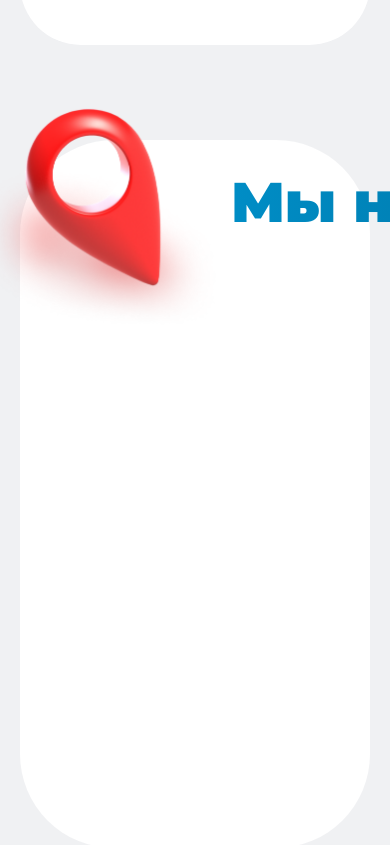
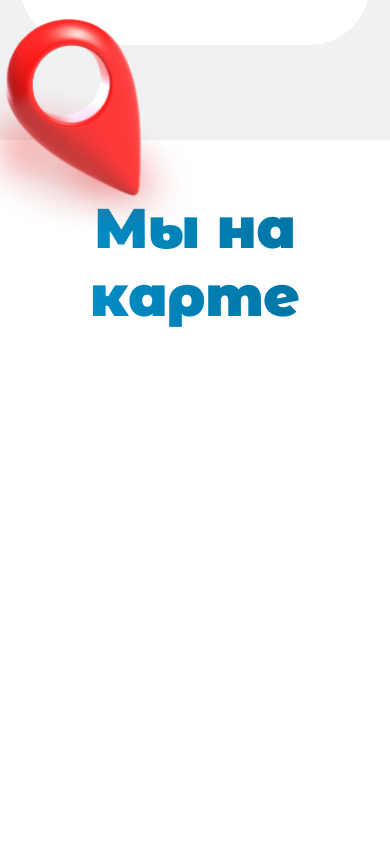
Before and after one commit to Shukhratovich-a/Sano, a React (Create React App) app: page / in a window 390 px wide. Shown: the part 7479-8324 px from the top of the page. Built offline with nearby package versions, Linux system fonts and the light colour scheme.

Commit message:
Edit styles

```diff
--- a/src/Components/Contact/Contact.jsx
+++ b/src/Components/Contact/Contact.jsx
@@ -3,14 +3,14 @@ import styles from "./Contact.module.scss";
 
 const Contact = () => {
   return (
-    <section className={`${styles.contact}`} id={"contact"}>
+    <section className={`${styles.contact}`}>
       <Container className={`${styles.container}`}>
-        <div className={styles.contact__box}>
-          <div className={styles.contact__left}>
-            <p className={styles.contact__heading}>Мы на карте</p>
+        <div className={`${styles.contact__box}`}>
+          <div className={`${styles.contact__left}`} id={"maps"}>
+            <p className={`${styles.contact__heading}`}>Мы на карте</p>
 
             <iframe
-              className={styles.contact_map}
+              className={`${styles.contact__map}`}
               src="https://yandex.uz/map-widget/v1/-/CCUVBYVd9B"
               width="665"
               height="487"
@@ -18,23 +18,23 @@ const Contact = () => {
             ></iframe>
           </div>
 
-          <div className={styles.contact__right}>
-            <p className={styles.contact__heading}>Связаться с нами</p>
+          <div className={`${styles.contact__right}`} id={"contact"}>
+            <p className={`${styles.contact__heading}`}>Связаться с нами</p>
 
-            <form className={styles.contact__form}>
-              <div className={styles.contact__inputs__box}>
-                <input placeholder="Имя" className={styles.contact__input} type="text" />
-                <input placeholder="Фамилия" className={styles.contact__input} type="text" />
-                <input placeholder="E-mail" className={styles.contact__input} type="mail" />
-                <input placeholder="Телефон" className={styles.contact__input} type="number" />
+            <form className={`${styles.contact__form}`}>
+              <div className={`${styles.contact__inputs__box}`}>
+                <input placeholder="Имя" className={`${styles.contact__input}`} type="text" />
+                <input placeholder="Фамилия" className={`${styles.contact__input}`} type="text" />
+                <input placeholder="E-mail" className={`${styles.contact__input}`} type="mail" />
+                <input placeholder="Телефон" className={`${styles.contact__input}`} type="number" />
                 <input
                   placeholder="Наименование организации"
-                  className={styles.contact__input}
+                  className={`${styles.contact__input}`}
                   type="text"
                 />
                 <textarea
                   placeholder="Ваше сообщение"
-                  className={styles.contact__input}
+                  className={`${styles.contact__input}`}
                   name=""
                   id=""
                   cols="30"
@@ -42,7 +42,7 @@ const Contact = () => {
                 ></textarea>
               </div>
 
-              <button className={styles.contact__btn} type="submit">
+              <button className={`${styles.contact__btn}`} type="submit">
                 Отправить
               </button>
             </form>
--- a/src/Components/Contact/Contact.module.scss
+++ b/src/Components/Contact/Contact.module.scss
@@ -26,7 +26,7 @@
   justify-content: space-between;
   align-items: flex-start;
   padding: 28px 132px 40px 75px;
-  background: $white;
+  background-color: $white;
   border-radius: 94px;
 
   &::before {
@@ -44,11 +44,16 @@
   }
 }
 
+.contact__left {
+  margin-right: 30px;
+}
+
 .contact__heading {
   margin: 0 auto;
   margin-top: 0;
   margin-bottom: 16px;
   text-align: center;
+  font-family: "MontserratAlternates";
   font-style: normal;
   font-weight: 900;
   font-size: 56px;
@@ -59,7 +64,7 @@
   background-clip: text;
 }
 
-.contact_map {
+.contact__map {
   border-radius: 51px;
   border: none;
   filter: drop-shadow(-34px 53px 68px rgba($color: $black, $alpha: 0.13));
@@ -123,3 +128,162 @@
   border-radius: 48px;
   border: none;
 }
+
+@media only screen and (max-width: 1550px) {
+  .contact__box {
+    padding: 25px 50px;
+  }
+}
+
+@media only screen and (max-width: 1440px) {
+  .contact__map {
+    width: 600px;
+  }
+}
+
+@media only screen and (max-width: 1340px) {
+  .contact__map {
+    width: 550px;
+  }
+}
+
+@media only screen and (max-width: 1280px) {
+  .contact__map {
+    width: 500px;
+  }
+}
+
+@media only screen and (max-width: 1220px) {
+  .contact__box {
+    flex-direction: column;
+    align-items: center;
+    gap: 30px;
+  }
+
+  .contact__left {
+    margin: 0;
+  }
+}
+
+@media only screen and (max-width: 900px) {
+  .contact {
+    padding-bottom: 0;
+  }
+
+  .container {
+    padding: 0;
+  }
+
+  .contact__box {
+    border-radius: unset;
+    padding: 20px;
+    padding-top: 54px;
+    padding-bottom: 40px;
+  }
+
+  .contact__left {
+    width: 100%;
+
+    .contact__heading {
+      margin-bottom: 54px;
+    }
+  }
+
+  .contact__map {
+    width: 100%;
+  }
+}
+
+@media only screen and (max-width: 700px) {
+  .container {
+    padding: 0;
+  }
+
+  .contact__box {
+    gap: 44px;
+    padding-left: 0;
+    padding-right: 0;
+
+    &::before {
+      top: -150px;
+      left: -50px;
+    }
+  }
+
+  .contact__map {
+    height: 695px;
+    border-radius: unset;
+    filter: unset;
+  }
+
+  .contact__right {
+    padding: 0 30px;
+
+    .contact__heading {
+      margin-bottom: 30px;
+      font-size: 40px;
+      line-height: 49px;
+    }
+  }
+
+  .contact__inputs__box {
+    grid-template-columns: unset;
+    gap: 20px;
+  }
+
+  .contact__input {
+    &:nth-child(5) {
+      grid-column-start: unset;
+      grid-column-end: unset;
+    }
+
+    &:nth-child(6) {
+      padding: 25px 30px;
+      grid-column-start: unset;
+      grid-column-end: unset;
+      border-radius: 26px;
+    }
+  }
+
+  .contact__btn {
+    width: 100%;
+    margin-top: 33px;
+  }
+}
+
+@media only screen and (max-width: 610px) {
+  .container {
+    padding: 0;
+  }
+
+  .contact__left {
+    width: 100%;
+  }
+
+  .contact__map {
+    width: 100%;
+    border-radius: unset;
+  }
+
+  .contact__right {
+    padding: 0 30px;
+  }
+
+  .contact__inputs__box {
+    grid-template-columns: unset;
+  }
+
+  .contact__input {
+    &:nth-child(5) {
+      grid-column-start: unset;
+      grid-column-end: unset;
+    }
+
+    &:nth-child(6) {
+      padding: 25px 30px;
+      grid-column-start: unset;
+      grid-column-end: unset;
+      border-radius: 26px;
+    }
+  }
+}
--- a/src/Components/Hero/Hero.jsx
+++ b/src/Components/Hero/Hero.jsx
@@ -44,15 +44,25 @@ const Hero = () => {
 
             <strong className={`${styles.hero__subheading}`}>Привет, мы команда “SANO”</strong>
 
-            <p className={`${styles.hero__description}`}>Мы предоставляем услуги SMM и дазйна для вашего бизнеса.</p>
+            <p className={`${styles.hero__description}`}>
+              Мы предоставляем услуги SMM и дазйна для вашего бизнеса.
+            </p>
 
-            <Link className={`${styles.hero__link}`} to={"contact"}>
+            <Link className={`${styles.hero__link}`} to={"contact"} offset={-200}>
               <span>Свяжись</span>
               <Arrow />
             </Link>
           </div>
 
-          {width > 1140 && <img className={`${styles.hero__image}`} src={HeroImage} alt="" width={800} height={656} />}
+          {width > 1140 && (
+            <img
+              className={`${styles.hero__image}`}
+              src={HeroImage}
+              alt=""
+              width={800}
+              height={656}
+            />
+          )}
         </div>
 
         {/* <span className={`${styles.hero__circle}`}></span> */}
--- a/src/Components/Menu/Menu.jsx
+++ b/src/Components/Menu/Menu.jsx
@@ -36,7 +36,12 @@ const Menu = () => {
 
         <ul className={`${styles.menu__list}`}>
           <li className={`${styles.menu__item}`} onClick={() => setIsOpen(false)}>
-            <Link className={`${styles.menu__link}`} to={"hero"} offset={-155} onClick={() => setIsOpen(false)}>
+            <Link
+              className={`${styles.menu__link}`}
+              to={"hero"}
+              offset={-155}
+              onClick={() => setIsOpen(false)}
+            >
               Главная
             </Link>
           </li>
@@ -46,7 +51,11 @@ const Menu = () => {
             </Link>
           </li>
           <li className={`${styles.menu__item}`} onClick={() => setIsOpen(false)}>
-            <Link className={`${styles.menu__link}`} to={"graphic"} onClick={() => setIsOpen(false)}>
+            <Link
+              className={`${styles.menu__link}`}
+              to={"graphic"}
+              onClick={() => setIsOpen(false)}
+            >
               Graphic Design
             </Link>
           </li>
@@ -61,22 +70,34 @@ const Menu = () => {
             </Link>
           </li>
           <li className={`${styles.menu__item}`} onClick={() => setIsOpen(false)}>
-            <Link className={`${styles.menu__link}`} to={"benefits"} onClick={() => setIsOpen(false)}>
+            <Link
+              className={`${styles.menu__link}`}
+              to={"benefits"}
+              onClick={() => setIsOpen(false)}
+            >
               5 причин выбрать нас
             </Link>
           </li>
           <li className={`${styles.menu__item}`} onClick={() => setIsOpen(false)}>
-            <Link className={`${styles.menu__link}`} to={"founders"} onClick={() => setIsOpen(false)}>
+            <Link
+              className={`${styles.menu__link}`}
+              to={"founders"}
+              onClick={() => setIsOpen(false)}
+            >
               Основатели
             </Link>
           </li>
           <li className={`${styles.menu__item}`} onClick={() => setIsOpen(false)}>
-            <Link className={`${styles.menu__link}`} to={"contact"} onClick={() => setIsOpen(false)}>
+            <Link className={`${styles.menu__link}`} to={"maps"} onClick={() => setIsOpen(false)}>
               Мы на карте
             </Link>
           </li>
           <li className={`${styles.menu__item}`} onClick={() => setIsOpen(false)}>
-            <Link className={`${styles.menu__link}`} to={"contact"} onClick={() => setIsOpen(false)}>
+            <Link
+              className={`${styles.menu__link}`}
+              to={"contact"}
+              onClick={() => setIsOpen(false)}
+            >
               Связаться с нами
             </Link>
           </li>
--- a/src/Components/Menu/Menu.module.scss
+++ b/src/Components/Menu/Menu.module.scss
@@ -70,6 +70,7 @@
   font-weight: 500;
   font-size: 20px;
   line-height: 24px;
+  cursor: pointer;
 }
 
 @media only screen and (max-width: 450px) {
```
Also changed, not shown: src/Components/Nav/Nav.jsx (+18 -3 lines).
